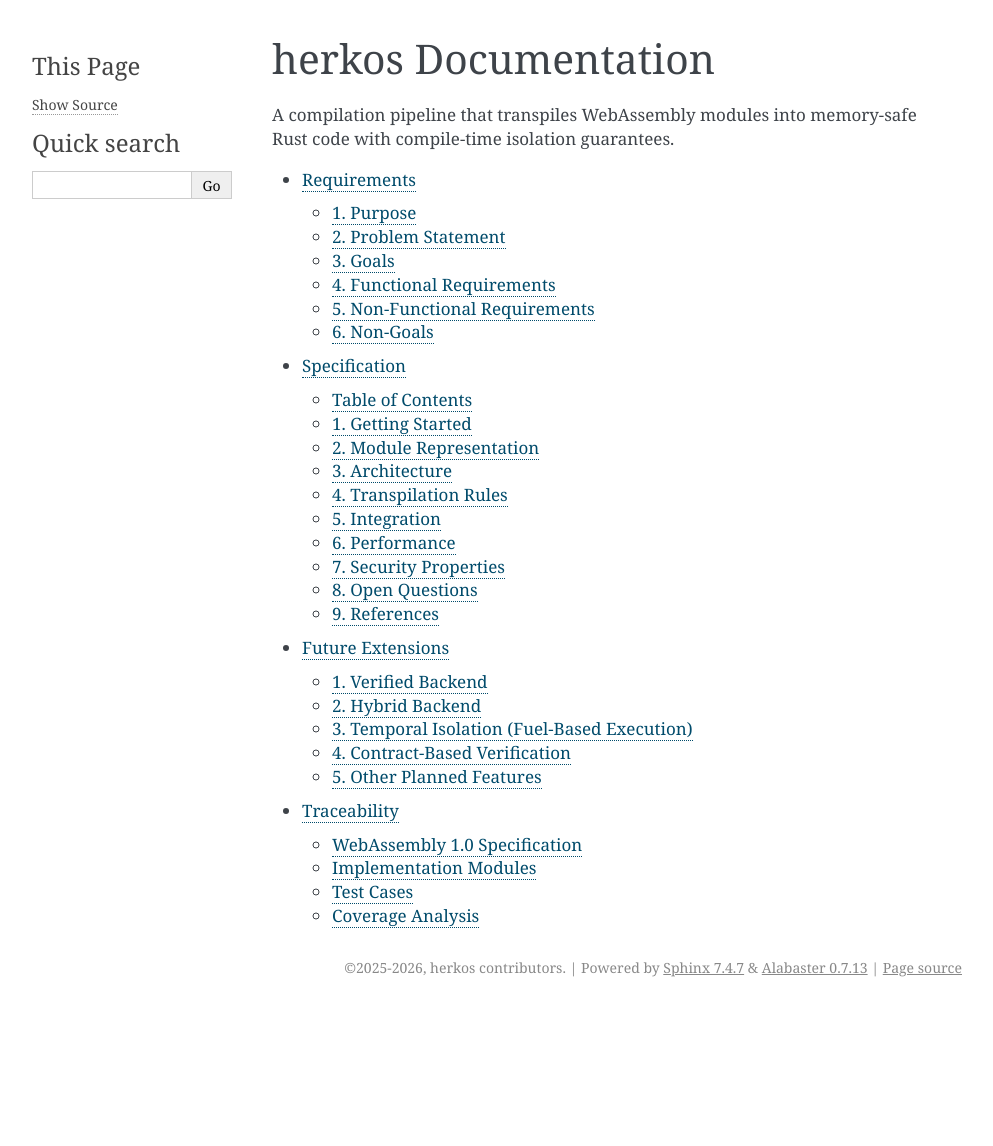
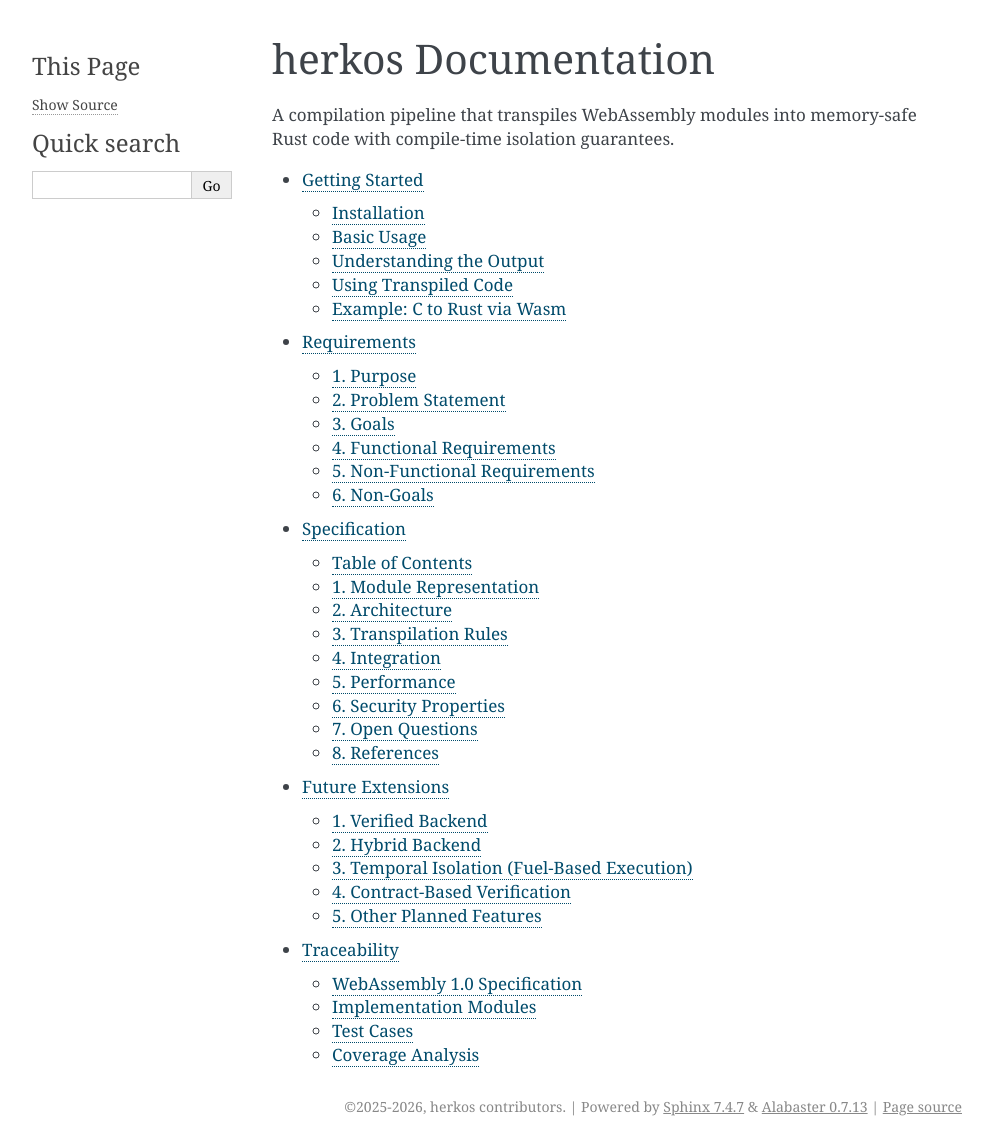
Before and after one commit to arnoox/herkos, a Sphinx documentation site: the page built from docs/index.md, in a window 1280 px wide. Shown: the whole page, without its empty margins (148-1141 px from the left). Built offline with Sphinx 7.4.7, drawn with Linux system fonts in a browser that asks for light colours; before the commit the page ends 1007 px from its top, so only the background shows below that; some of the changed lines change nothing that is shown.

Commit message:
docs: add Getting Started guide and update specification links

````diff
--- /dev/null
+++ b/docs/GETTING_STARTED.md
@@ -0,0 +1,164 @@
+# Getting Started
+
+## Installation
+
+From crates.io:
+```bash
+cargo install herkos
+```
+
+From source:
+```bash
+git clone https://github.com/arnoox/herkos.git
+cd herkos
+cargo install --path crates/herkos
+```
+
+## Basic Usage
+
+```bash
+herkos input.wasm --output output.rs
+herkos input.wasm -O --output output.rs   # with IR optimizations enabled
+```
+
+| Option | Description | Required |
+|--------|-------------|----------|
+| `input.wasm` | Path to WebAssembly module | Yes |
+| `--output`, `-o` | Output Rust file path (defaults to stdout) | No |
+| `--optimize`, `-O` | Enable IR optimization passes | No |
+
+## Understanding the Output
+
+The transpiler produces a self-contained Rust source file that depends only on `herkos-runtime`. The output contains:
+
+```rust
+// Generated output.rs
+use herkos_runtime::*;
+
+struct Globals { ... }  // ← mutable globals
+const G1: i64 = 42;     // ← immutable
+
+fn func_0(...) { ... }  // ← Wasm functions
+fn func_1(...) { ... }
+
+struct Module<MAX_PAGES, TABLE_SIZE> {
+    memory: IsolatedMemory<MAX_PAGES>,
+    globals: Globals,
+    table: Table<TABLE_SIZE>,
+}
+
+impl Module { ... }          // ← exports as methods
+trait ModuleImports { ... }  // ← required capabilities
+```
+
+## Using Transpiled Code
+
+### Direct inclusion
+
+```rust
+use herkos_runtime::{IsolatedMemory, WasmResult};
+
+include!("path/to/output.rs");
+
+fn main() -> WasmResult<()> {
+    let mut module = Module::<256, 4>::new(
+        16,                      // initial pages
+        Globals::default(),      // module globals
+        Table::default(),        // call table
+    )?;
+
+    let result = module.my_function(42)?;
+    println!("Result: {}", result);
+    Ok(())
+}
+```
+
+### Via build.rs (recommended for automated workflows)
+
+```rust
+// build.rs
+use std::env;
+use std::path::PathBuf;
+
+fn main() {
+    let out_dir = env::var("OUT_DIR").unwrap();
+    let out_path = PathBuf::from(&out_dir);
+
+    println!("cargo:rerun-if-changed=wasm-modules/math.wasm");
+
+    let wasm_bytes = std::fs::read("wasm-modules/math.wasm").unwrap();
+    let options = herkos::TranspileOptions::default();
+    let rust_code = herkos::transpile(&wasm_bytes, &options).unwrap();
+    std::fs::write(out_path.join("math_module.rs"), rust_code).unwrap();
+}
+```
+
+```rust
+// src/main.rs
+use herkos_runtime::WasmResult;
+include!(concat!(env!("OUT_DIR"), "/math_module.rs"));
+
+fn main() -> WasmResult<()> {
+    let mut module = Module::<16, 0>::new(1, Globals::default(), Table::default())?;
+    let result = module.add(5, 3)?;
+    println!("Result: {}", result);
+    Ok(())
+}
+```
+
+When including multiple modules, wrap them in Rust modules to avoid name collisions:
+
+```rust
+mod math {
+    include!(concat!(env!("OUT_DIR"), "/math_module.rs"));
+}
+mod crypto {
+    include!(concat!(env!("OUT_DIR"), "/crypto_module.rs"));
+}
+```
+
+## Example: C to Rust via Wasm
+
+This example walks through the full pipeline: starting from a C source file,
+compiling it to a Wasm binary, and then using `herkos` to transpile that binary
+into safe Rust code you can call directly.
+
+Start with a simple C library:
+
+```c
+// math.c
+int add(int a, int b) { return a + b; }
+int multiply(int a, int b) { return a * b; }
+```
+
+Compile it to Wasm using `clang` and `wasm-ld`, then transpile with `herkos`:
+
+```bash
+clang --target=wasm32 -O2 -c math.c -o math.o
+wasm-ld math.o -o math.wasm --no-entry
+herkos math.wasm --output math.rs
+```
+
+`--no-entry` tells the linker not to require a `main` symbol, since this is a
+library. The transpiler reads `math.wasm` and writes `math.rs`, a self-contained
+Rust module that only depends on `herkos-runtime`.
+
+Include the generated file and instantiate the module to call its exports:
+
+```rust
+use herkos_runtime::WasmResult;
+include!("math.rs");
+
+fn main() -> WasmResult<()> {
+    let mut module = Module::<16, 0>::new(1, Globals::default(), Table::default())?;
+    println!("2 + 3 = {}", module.add(2, 3)?);
+    println!("4 * 5 = {}", module.multiply(4, 5)?);
+    Ok(())
+}
+```
+
+The const generics `<16, 0>` set the memory limit to 16 pages (1 MiB) and the
+indirect-call table size to 0, since this module makes no indirect calls. Each
+exported function returns `WasmResult<T>`, propagating any Wasm traps (such as
+out-of-bounds memory access or integer overflow) as `Err(WasmTrap)` rather than
+panicking.
--- a/docs/SPECIFICATION.md
+++ b/docs/SPECIFICATION.md
@@ -12,169 +12,18 @@
 
 ## Table of Contents
 
-1. [Getting Started](#1-getting-started)
-2. [Module Representation](#2-module-representation)
-3. [Architecture](#3-architecture)
-4. [Transpilation Rules](#4-transpilation-rules)
-5. [Integration](#5-integration)
-6. [Performance](#6-performance)
-7. [Security Properties](#7-security-properties)
-8. [Open Questions](#8-open-questions)
-9. [References](#9-references)
+1. [Module Representation](#1-module-representation)
+2. [Architecture](#2-architecture)
+3. [Transpilation Rules](#3-transpilation-rules)
+4. [Integration](#4-integration)
+5. [Performance](#5-performance)
+6. [Security Properties](#6-security-properties)
+7. [Open Questions](#7-open-questions)
+8. [References](#8-references)
 
 ---
 
-## 1. Getting Started
-
-### 1.1 Installation
-
-> Note: it is currently only possible to build from source.
-
-```bash
-git clone https://github.com/anthropics/herkos.git
-cd herkos
-cargo install --path crates/herkos
-```
-
-### 1.2 Basic Usage
-
-```bash
-herkos input.wasm --output output.rs
-herkos input.wasm -O --output output.rs   # with IR optimizations enabled
-```
-
-| Option | Description | Required |
-|--------|-------------|----------|
-| `input.wasm` | Path to WebAssembly module | Yes |
-| `--output`, `-o` | Output Rust file path (defaults to stdout) | No |
-| `--optimize`, `-O` | Enable IR optimization passes | No |
-
-> **Current limitations**: Only the `safe` backend is implemented. `--max-pages` is not yet exposed as a CLI flag (defaults to 256 in the library). See [FUTURE.md](FUTURE.md) for the verified and hybrid backend plans.
-
-### 1.3 Understanding the Output
-
-The transpiler produces a self-contained Rust source file that depends only on `herkos-runtime`. The output contains:
-
-```
-┌──────────────────────────────────────────────┐
-│  Generated output.rs                         │
-├──────────────────────────────────────────────┤
-│  use herkos_runtime::*;                      │
-│                                              │
-│  struct Globals { ... }     ← mutable globals│
-│  const G1: i64 = 42;       ← immutable       │
-│                                              │
-│  fn func_0(...) { ... }    ← Wasm functions  │
-│  fn func_1(...) { ... }                      │
-│                                              │
-│  struct Module<MAX_PAGES, TABLE_SIZE> {      │
-│      memory: IsolatedMemory<MAX_PAGES>,      │
-│      globals: Globals,                       │
-│      table: Table<TABLE_SIZE>,               │
-│  }                                           │
-│                                              │
-│  impl Module { ... }       ← exports as      │
-│                               methods        │
-│  trait ModuleImports { ... }  ← required     │
-│                                 capabilities │
-└──────────────────────────────────────────────┘
-```
-
-### 1.4 Using Transpiled Code
-
-#### Direct inclusion
-
-```rust
-use herkos_runtime::{IsolatedMemory, WasmResult};
-
-include!("path/to/output.rs");
-
-fn main() -> WasmResult<()> {
-    let mut module = Module::<256, 4>::new(
-        16,                      // initial pages
-        Globals::default(),      // module globals
-        Table::default(),        // call table
-    )?;
-
-    let result = module.my_function(42)?;
-    println!("Result: {}", result);
-    Ok(())
-}
-```
-
-#### Via build.rs (recommended for automated workflows)
-
-```rust
-// build.rs
-use std::env;
-use std::path::PathBuf;
-
-fn main() {
-    let out_dir = env::var("OUT_DIR").unwrap();
-    let out_path = PathBuf::from(&out_dir);
-
-    println!("cargo:rerun-if-changed=wasm-modules/math.wasm");
-
-    let wasm_bytes = std::fs::read("wasm-modules/math.wasm").unwrap();
-    let options = herkos::TranspileOptions::default();
-    let rust_code = herkos::transpile(&wasm_bytes, &options).unwrap();
-    std::fs::write(out_path.join("math_module.rs"), rust_code).unwrap();
-}
-```
-
-```rust
-// src/main.rs
-use herkos_runtime::WasmResult;
-include!(concat!(env!("OUT_DIR"), "/math_module.rs"));
-
-fn main() -> WasmResult<()> {
-    let mut module = Module::<16, 0>::new(1, Globals::default(), Table::default())?;
-    let result = module.add(5, 3)?;
-    println!("Result: {}", result);
-    Ok(())
-}
-```
-
-When including multiple modules, wrap them in Rust modules to avoid name collisions:
-
-```rust
-mod math {
-    include!(concat!(env!("OUT_DIR"), "/math_module.rs"));
-}
-mod crypto {
-    include!(concat!(env!("OUT_DIR"), "/crypto_module.rs"));
-}
-```
-
-### 1.5 Example: C to Rust via Wasm
-
-```c
-// math.c
-int add(int a, int b) { return a + b; }
-int multiply(int a, int b) { return a * b; }
-```
-
-```bash
-clang --target=wasm32 -O2 -c math.c -o math.o
-wasm-ld math.o -o math.wasm --no-entry
-herkos math.wasm --output math.rs
-```
-
-```rust
-use herkos_runtime::WasmResult;
-include!("math.rs");
-
-fn main() -> WasmResult<()> {
-    let mut module = Module::<16, 0>::new(1, Globals::default(), Table::default())?;
-    println!("2 + 3 = {}", module.add(2, 3)?);
-    println!("4 * 5 = {}", module.multiply(4, 5)?);
-    Ok(())
-}
-```
-
----
-
-## 2. Module Representation
+## 1. Module Representation
 
 This section describes how WebAssembly concepts map to Rust types. This is the core abstraction layer — everything else (transpilation, integration, performance) builds on these types.
 
@@ -274,7 +123,7 @@
 │   (local variables, large structs,      │
 │    spills, return values)               │
 ├─────────────────────────────────────────┤
-│           Heap (grows ↑)               │
+│           Heap (grows ↑)                │
 │   (malloc / C++ new)                    │
 ├─────────────────────────────────────────┤
 │           Data Segments                 │
@@ -543,7 +392,7 @@
 
 ---
 
-## 3. Architecture
+## 2. Architecture
 
 ### 3.1 Component Overview
 
@@ -818,7 +667,7 @@
 
 ---
 
-## 4. Transpilation Rules
+## 3. Transpilation Rules
 
 This section describes how Wasm constructs map to Rust code in the safe backend.
 
@@ -1065,7 +914,7 @@
 
 ---
 
-## 5. Integration
+## 4. Integration
 
 ### 5.1 Trait-Based Integration (Primary)
 
@@ -1165,7 +1014,7 @@
 
 ---
 
-## 6. Performance
+## 5. Performance
 
 ### 6.1 Overhead
 
@@ -1252,7 +1101,7 @@
 
 ---
 
-## 7. Security Properties
+## 6. Security Properties
 
 ### 7.1 Protected Against
 
@@ -1277,7 +1126,7 @@
 
 ---
 
-## 8. Open Questions
+## 7. Open Questions
 
 1. How to handle C++ exceptions in WebAssembly?
 2. How to represent and verify concurrent access patterns?
@@ -1286,7 +1135,7 @@
 
 ---
 
-## 9. References
+## 8. References
 
 - WebAssembly Specification: https://webassembly.github.io/spec/
 - Rust Reference: https://doc.rust-lang.org/reference/
--- a/docs/index.md
+++ b/docs/index.md
@@ -6,6 +6,7 @@
 ```{toctree}
 :maxdepth: 2
 
+GETTING_STARTED
 REQUIREMENTS
 SPECIFICATION
 FUTURE
````
